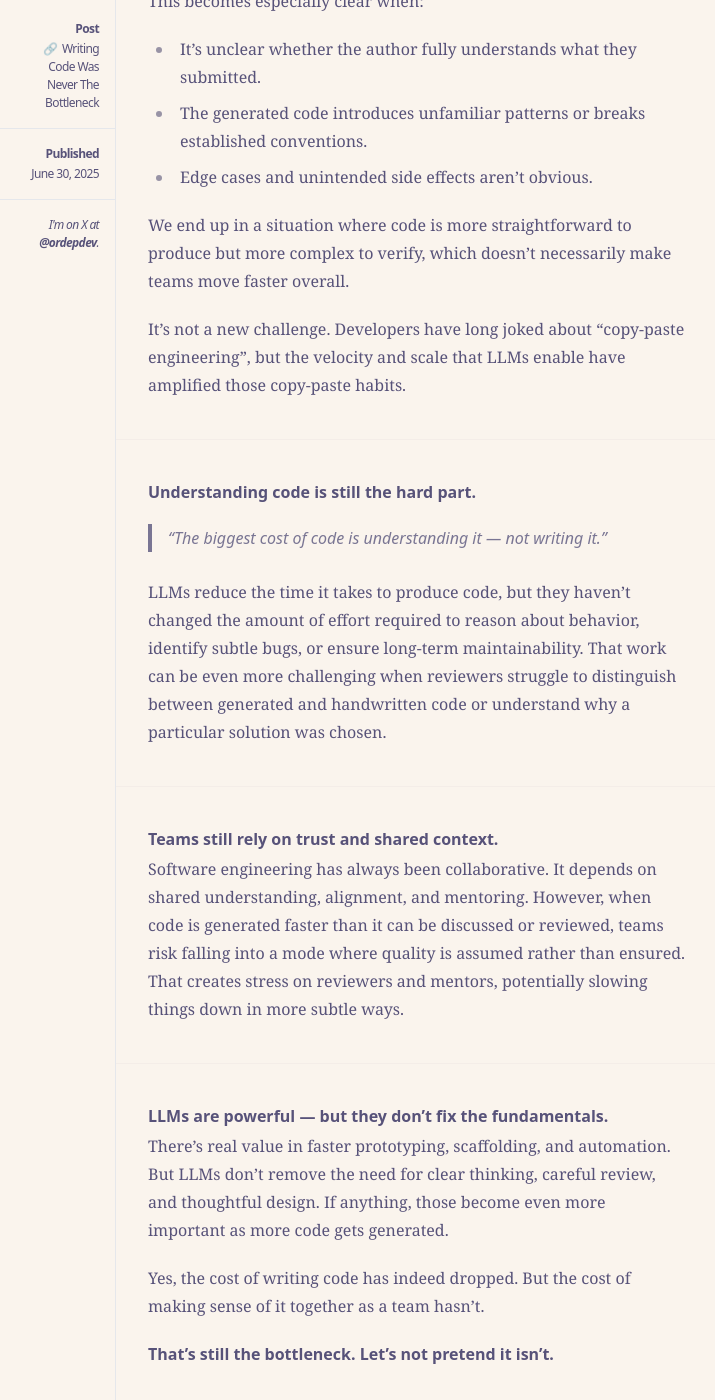
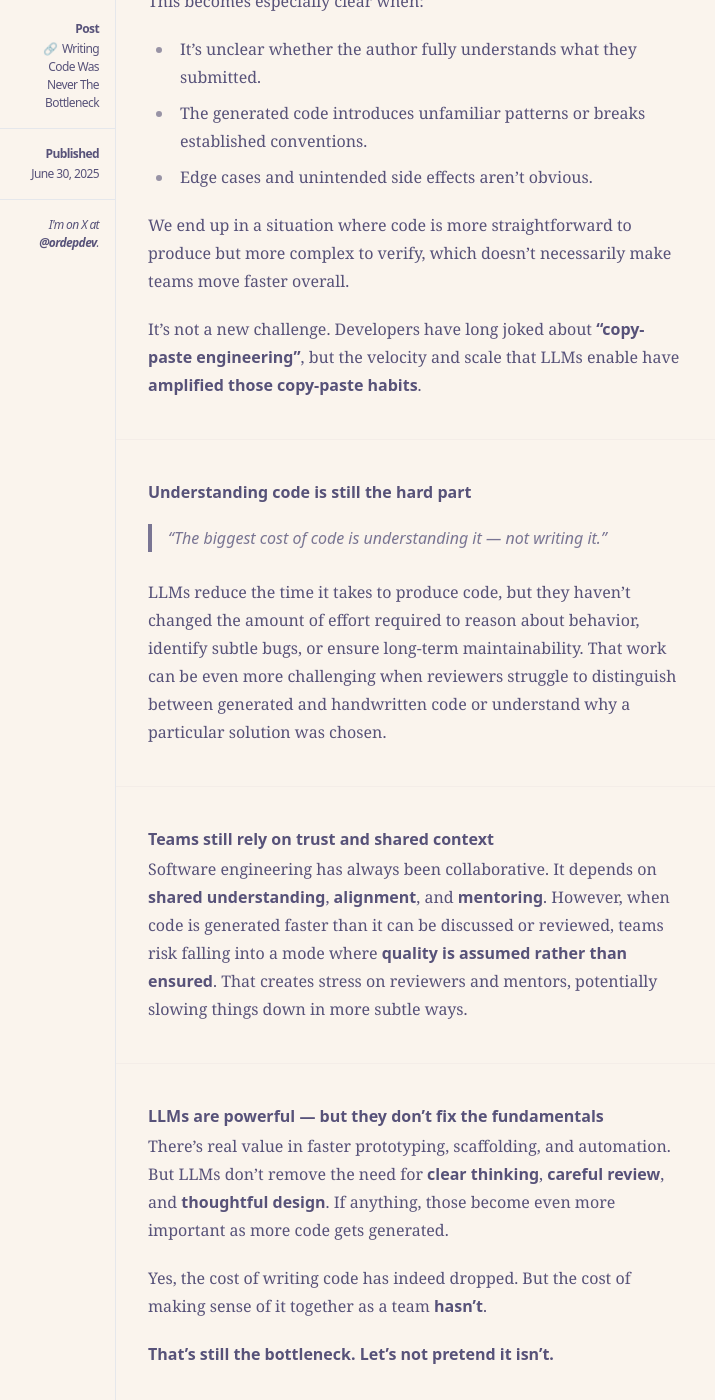
Before and after one commit to ordepdev/ordepdev.github.io, a Jekyll site: the page built from _posts/2025-06-30-writing-code-was-never-the-bottleneck.md, in a window 1280 px wide and 1400 px high, scrolled down 1162 px. Shown: the whole window, without its empty margins (297-1012 px from the left). Built offline with Jekyll 4.4.1, drawn with Linux system fonts in a browser that asks for light colours; some of the changed text lies outside the part shown.

Commit message:
More nailcare

```diff
--- a/_posts/2025-06-30-writing-code-was-never-the-bottleneck.md
+++ b/_posts/2025-06-30-writing-code-was-never-the-bottleneck.md
@@ -4,54 +4,54 @@ title: "Writing Code Was Never The Bottleneck"
 description: LLMs make it easier to write code, but understanding, reviewing, and maintaining it still takes time, trust, and good judgment.
 date: 2025-06-30
 ---
-
 For years, I’ve felt that writing lines of code *was never* the bottleneck in software engineering.
 
-The actual bottlenecks were, and still are, code reviews, knowledge transfer through mentoring and pairing, testing, debugging, and the human overhead of coordination and communication. All of this wrapped inside the labyrinth of tickets, planning meetings, and agile rituals.
+The actual bottlenecks were, and still are, **code reviews**, **knowledge transfer** through mentoring and pairing, **testing**, **debugging**, and the human overhead of **coordination and communication**. All of this wrapped inside the labyrinth of tickets, planning meetings, and agile rituals.
 
 These processes, meant to drive quality, often slow us down more than the act of writing code itself because they require thought, shared understanding, and sound judgment.
 
 Now, with LLMs making it easy to generate working code faster than ever, a new narrative has emerged: that writing code *was* the bottleneck, and we’ve finally cracked it.
 
-But that’s not quite right.
+But that’s **not quite right**.
 
-The marginal cost of adding new software is approaching **zero**, especially with LLMs. But what is the price of understanding, testing, and trusting that code? *Higher than ever*.
+The marginal cost of adding new software is approaching **zero**, especially with LLMs. But what is the price of *understanding*, *testing*, and *trusting* that code? **Higher than ever**.
 
 ---
 
-## LLMs shift the workload — they don’t remove it.
+## LLMs shift the workload — they don’t remove it
 
 Tools like Claude can speed up initial implementation. Still, the result is often more code flowing through systems and more pressure on the people responsible for reviewing, integrating, and maintaining it.
 
 This becomes especially clear when:
+
 - It’s unclear whether the author fully understands what they submitted.
 - The generated code introduces unfamiliar patterns or breaks established conventions.
 - Edge cases and unintended side effects aren’t obvious.
 
 We end up in a situation where code is more straightforward to produce but more complex to verify, which doesn’t necessarily make teams move faster overall.
 
-It’s not a new challenge. Developers have long joked about “copy-paste engineering”, but the velocity and scale that LLMs enable have amplified those copy-paste habits.
+It’s not a new challenge. Developers have long joked about **“copy-paste engineering”**, but the velocity and scale that LLMs enable have **amplified those copy-paste habits**.
 
 ---
 
-## Understanding code is still the hard part.
+## Understanding code is still the hard part
 
-> “The biggest cost of code is understanding it — not writing it.”
+> *“The biggest cost of code is understanding it — not writing it.”*
 
 LLMs reduce the time it takes to produce code, but they haven’t changed the amount of effort required to reason about behavior, identify subtle bugs, or ensure long-term maintainability. That work can be even more challenging when reviewers struggle to distinguish between generated and handwritten code or understand why a particular solution was chosen.
 
 ---
 
-## Teams still rely on trust and shared context.
+## Teams still rely on trust and shared context
 
-Software engineering has always been collaborative. It depends on shared understanding, alignment, and mentoring. However, when code is generated faster than it can be discussed or reviewed, teams risk falling into a mode where quality is assumed rather than ensured. That creates stress on reviewers and mentors, potentially slowing things down in more subtle ways.
+Software engineering has always been collaborative. It depends on **shared understanding**, **alignment**, and **mentoring**. However, when code is generated faster than it can be discussed or reviewed, teams risk falling into a mode where **quality is assumed rather than ensured**. That creates stress on reviewers and mentors, potentially slowing things down in more subtle ways.
 
 ---
 
-## LLMs are powerful — but they don’t fix the fundamentals.
+## LLMs are powerful — but they don’t fix the fundamentals
 
-There’s real value in faster prototyping, scaffolding, and automation. But LLMs don’t remove the need for clear thinking, careful review, and thoughtful design. If anything, those become even more important as more code gets generated.
+There’s real value in faster prototyping, scaffolding, and automation. But LLMs don’t remove the need for **clear thinking**, **careful review**, and **thoughtful design**. If anything, those become even more important as more code gets generated.
 
-Yes, the cost of writing code has indeed dropped. But the cost of making sense of it together as a team hasn’t.
+Yes, the cost of writing code has indeed dropped. But the cost of making sense of it together as a team **hasn’t**.
 
 **That’s still the bottleneck. Let’s not pretend it isn’t.**
```
